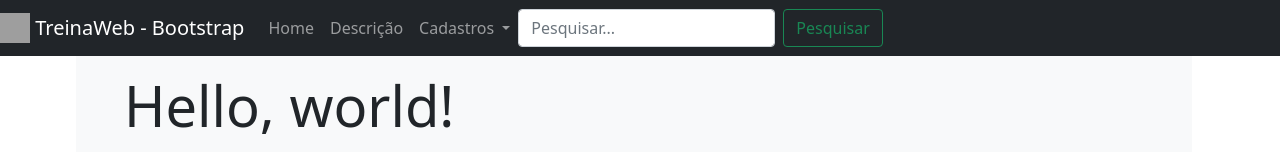
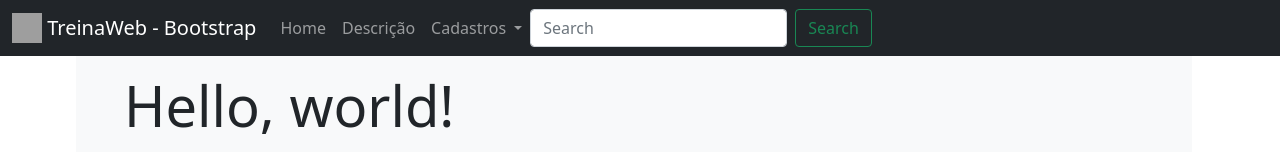
Before and after one commit to raianeeunice/bootstrapTreinaWeb, a plain HTML site: page index.html in a window 1280 px wide. Shown: the top 152 px of the page. Drawn offline with nearby package versions, Linux system fonts and the light colour scheme; grey boxes are pictures that could not be loaded.

Commit message:
acrescentando uma div na parte "nav"

```diff
--- a/index.html
+++ b/index.html
@@ -13,6 +13,7 @@
 <body>
 
     <nav class="navbar navbar-expand-lg bg-dark navbar-dark fixed-top">
+        <div class="container-fluid">
             <a href="#" class="navbar-brand">
                 <img src="https://getbootstrap.com/docs/4.3/assets/brand/bootstrap-solid.svg" width="30" height="30"
                     class="d-inline-block align-top">
@@ -43,9 +44,10 @@
                     </li>
                 </ul>
                 <form class="d-flex">
-                <input class="form-control me-2" type="search" placeholder="Pesquisar...">
-                <button class="btn btn-outline-success" type="submit">Pesquisar</button>
+                    <input class="form-control me-2" type="search" placeholder="Search" aria-label="Search">
+                    <button class="btn btn-outline-success" type="submit">Search</button>
                 </form>
+            </div>
         </div>
     </nav>
 
@@ -69,7 +71,7 @@
         </div>
     </div>
 
-    <div class="card" style="width: 90%; margin: 5%;">
+    <div class="card" style="width: 60%; margin: 15%;">
         <img src="./img/gatinho.jpg" class="card-img-top" alt="Gatinho Fofinho">
         <div class="card-body">
             <p class="card-text">Uma foto de gatinho alegra muita gente</p>
```
Lines whose indentation alone changed are shown as unchanged.
